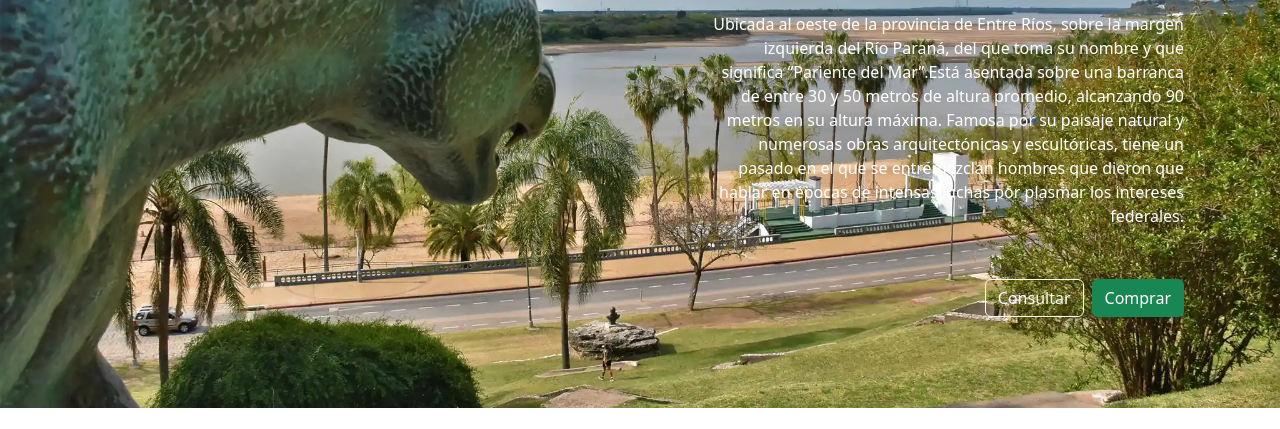
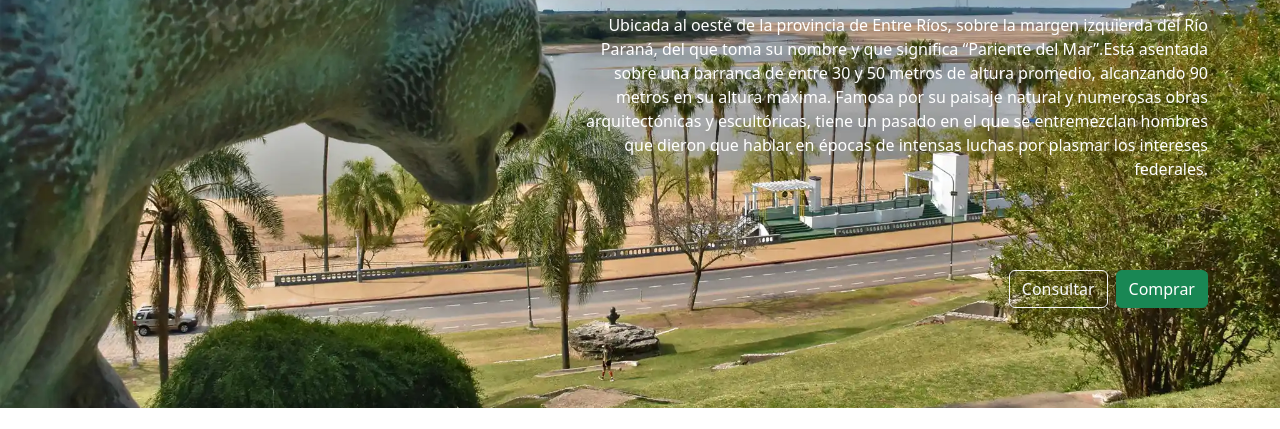
Before and after one commit to Cintia-cloud/integrador23062, a plain HTML site: page index.html in a window 1280 px wide. Shown: the part 231-660 px from the top of the page. Drawn offline with nearby package versions, Linux system fonts and the light colour scheme.

Commit message:
correccion_banner

```diff
--- a/index.html
+++ b/index.html
@@ -52,9 +52,9 @@
                 <div class="position-absolute top-0 w-100 h-100">
                     <div class="container-fluid h-100">
                         <div class="row h-100">
-                            <div class="d-none d-md-flex col-md-4 col-lg-6"></div>
-                            <div class="d-flex col-md-8 col-lg-6">
-                              <div class="row text-end p-5 mb-2 mt-3 me-4">
+                            <div class="d-none d-md-flex col-md-4 col-lg-5"></div>
+                            <div class="d-flex col-md-8 col-lg-7">
+                              <div class="row text-end p-4 mb-1 mt-1 me-4">
                                 <p class="text-light fs-2 fw-bold">Paraná - ER</p>
                                 <p class="text-white">Ubicada al oeste de la provincia de Entre Ríos, sobre la margen izquierda del Río Paraná, del que toma su nombre y que significa “Pariente del Mar”.Está asentada sobre una barranca de entre 30 y 50 metros de altura promedio, alcanzando 90 metros en su altura máxima. Famosa por su paisaje natural y numerosas obras arquitectónicas y escultóricas, tiene un pasado en el que se entremezclan hombres que dieron que hablar en épocas de intensas luchas por plasmar los intereses federales.</p>
                                 <div class="d-flex flex-row justify-content-end">
```
